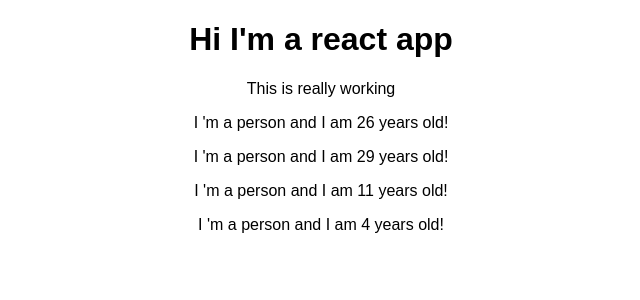
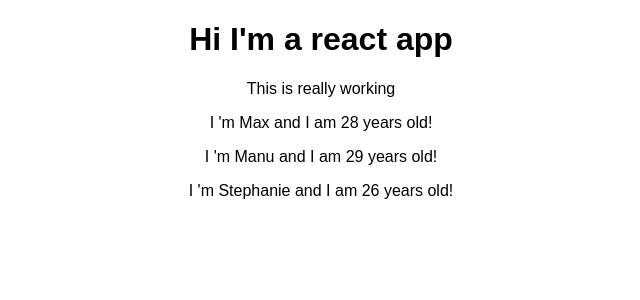
Before and after one commit to techfreakworm/react-course-practice, a React (Create React App) app in the folder react-base-features/: page / in a window 1280 px wide. Shown: the top 300 px of the page, without its empty margins (319-959 px from the left). Built offline with nearby package versions, Linux system fonts and the light colour scheme.

Commit message:
Passing data dynamically to components

```diff
--- a/react-base-features/src/App.js
+++ b/react-base-features/src/App.js
@@ -8,10 +8,9 @@
             <div class="App">
               <h1>Hi I'm a react app</h1>
               <p>This is really working</p>
-              <Person />
-              <Person />
-              <Person />
-              <Person />
+              <Person name="Max" age="28"/>
+              <Person name="Manu" age="29">My Hobbies: Racing</Person>
+              <Person name="Stephanie" age="26"/>
             </div>
           );
         // return React.createElement('div', { className: 'App' }, '', React.createElement('h1', null, 'Does this work?'));
--- a/react-base-features/src/Person/Person.js
+++ b/react-base-features/src/Person/Person.js
@@ -1,7 +1,7 @@
 import React from 'react'
 
-const person = () => {
-    return <p > I 'm a person and I am {Math.floor(Math.random() * 30)} years old!</p>
+const person = (props) => {
+    return <p > I 'm {props.name} and I am {props.age} years old!</p>
 }
 
 export default person;
```
